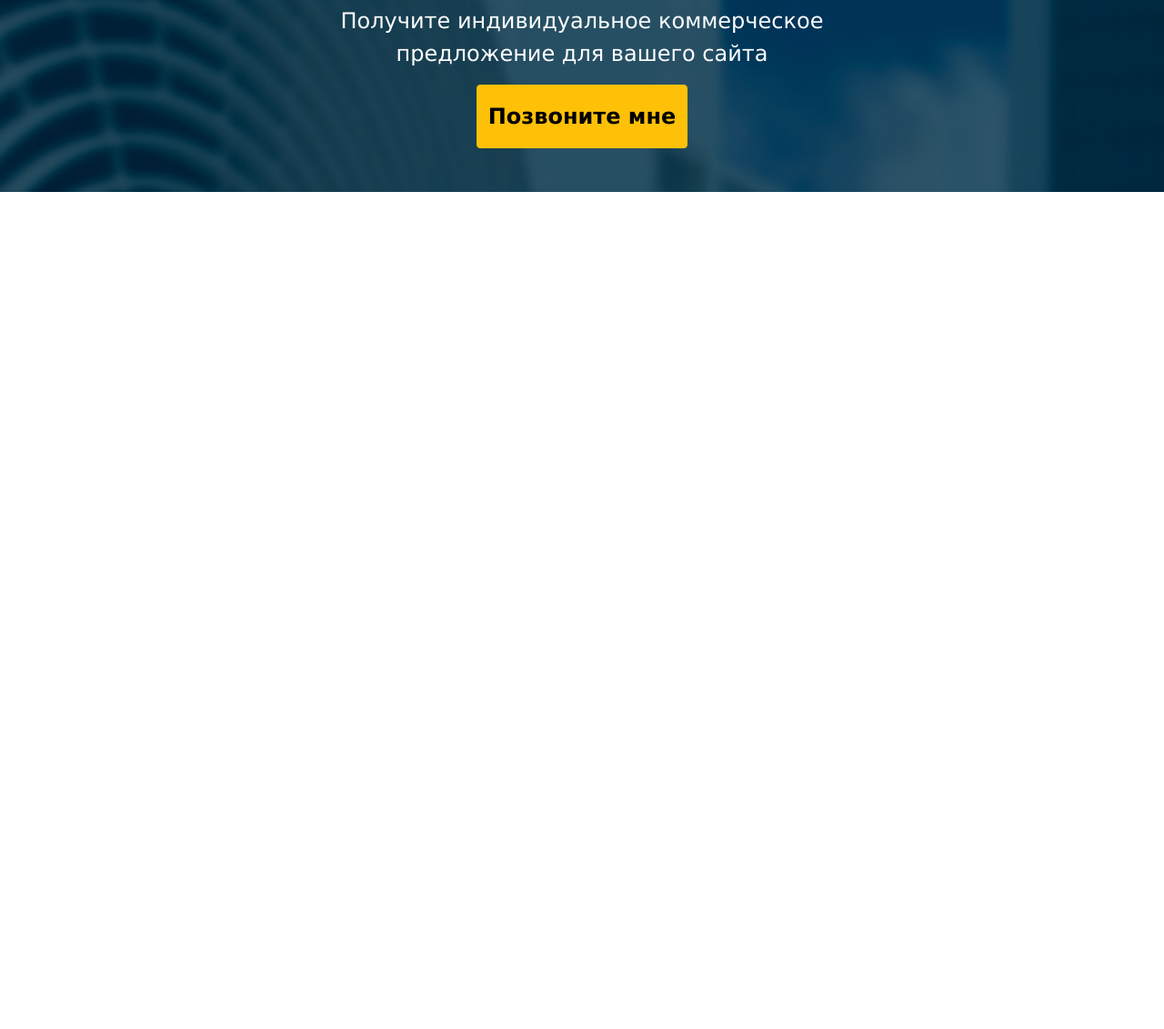
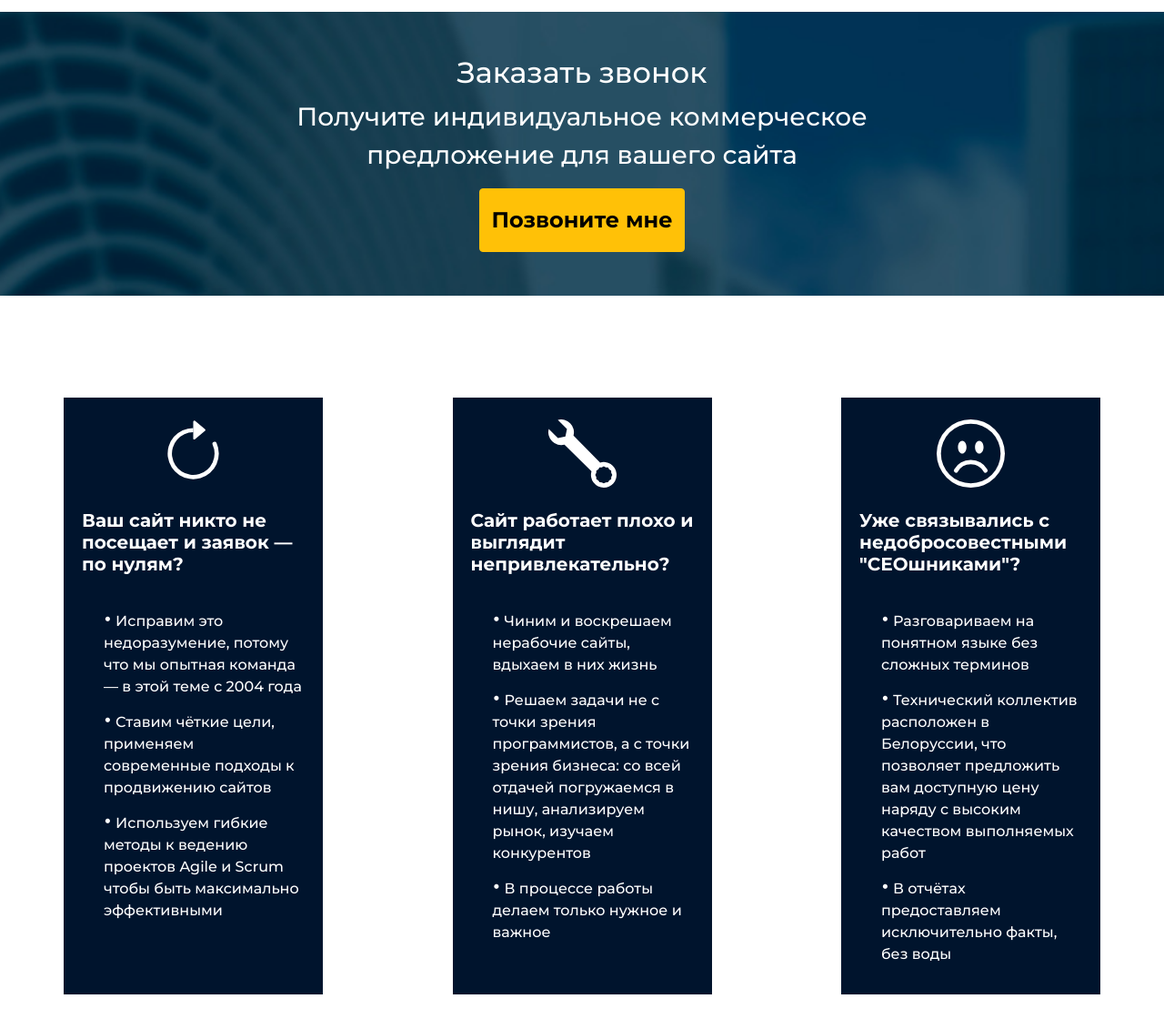
Before and after one commit to ananevandrei11/velesdigital_lp, a website: page src/views/index.html in a window 1280 px wide. Shown: the part 1574-2705 px from the top of the page at 91% size. Before the commit the page ends 1833 px from the top, so only its background shows below. Drawn offline with nearby package versions, Linux system fonts and the light colour scheme; files that its build step writes are made by us from their sources; files whose address does not match are found by name.

Commit message:
12/03/21 00:15 MSK

```diff
--- /dev/null
+++ b/src/components/block.html
@@ -0,0 +1,34 @@
+<section class="block container py-5">
+	<div class="row d-flex justify-content-center justify-content-lg-between gap-3 mt-3">
+		<div class="col-10 col-md-8 col-lg-3 block__card d-flex flex-column align-items-center">
+				<img src="img/arrow-clockwise.svg" class="block__img my-4" alt="CHANGE">
+				<h5 class="fw-bold mb-4 ms-2">Ваш сайт никто не посещает и заявок — по нулям?</h5>
+				<ul class="block__list mb-5 me-2">
+					<li class="my-2"><span class="fs-3 lh-1">&bull;</span> Исправим это недоразумение, потому что мы опытная команда — в этой теме  с 2004 года</li>
+					<li class="my-2"><span class="fs-3 lh-1">&bull;</span> Ставим чёткие цели, применяем современные подходы к продвижению сайтов</li>
+					<li class="my-2"><span class="fs-3 lh-1">&bull;</span> Используем гибкие методы к ведению проектов Agile и Scrum чтобы быть максимально эффективными</li>
+				</ul>
+		</div>
+
+		<div class="col-10 col-md-8 col-lg-3 block__card d-flex flex-column align-items-center">
+				<img src="img/wrench.svg" class="block__img my-4" alt="FIX">
+				<h5 class="fw-bold mb-4 ms-2">Сайт работает плохо и выглядит непривлекательно?</h5>
+					<ul class="block__list mb-4 me-2">
+						<li class="my-2"><span class="fs-3 lh-1">&bull;</span> Чиним и воскрешаем нерабочие сайты, вдыхаем в них жизнь</li>
+						<li class="my-2"><span class="fs-3 lh-1">&bull;</span> Решаем задачи не с точки зрения программистов, а с точки зрения бизнеса: со всей отдачей погружаемся в нишу, анализируем рынок, изучаем конкурентов</li>
+						<li class="my-2"><span class="fs-3 lh-1">&bull;</span> В процессе работы делаем только нужное и важное</li>
+					</ul>
+		</div>
+
+		<div class="col-10 col-md-8 col-lg-3 block__card d-flex flex-column align-items-center">
+				<img src="img/emoji-frown.svg" class="block__img my-4" alt="BAD EXECUTOR">
+				<h5 class="fw-bold mb-4 ms-2">Уже связывались с недобросовестными "СЕОшниками"?</h5>
+					<ul class="block__list mb-4 me-2">
+						<li class="my-2"><span class="fs-3 lh-1">&bull;</span> Разговариваем на понятном языке без сложных терминов</li>
+						<li class="my-2"><span class="fs-3 lh-1">&bull;</span> Технический коллектив расположен в Белоруссии, что позволяет предложить вам доступную цену наряду с высоким качеством выполняемых работ</li>
+						<li class="my-2"><span class="fs-3 lh-1">&bull;</span> В отчётах предоставляем исключительно факты, без воды</li>
+					</ul>
+		</div>
+
+		</div>
+</section>
--- a/src/components/info.html
+++ b/src/components/info.html
@@ -19,27 +19,27 @@
 		<div class="row d-flex gap-5 justify-content-between mt-3">
 			<div class="info__item d-flex flex-column justify-content-center align-items-center col-12 col-sm-4 col-md-3 border border-dark rounded bg-primary p-2">
 				<img src="img/emoji-sunglasses.svg" class="info__item-img img-fluid w-25 h-25" alt="HAPPY CUSTOMERS">
-				<p class="info__item-text text-center fw-bolder">привлечение «тёплых» клиентов,
+				<p class="info__item-text text-center fs-5 fw-bolder">привлечение «тёплых» клиентов,
 					нуждающихся в вашем продукте</p>
 			</div>
 			<div class="info__item d-flex flex-column justify-content-center align-items-center col-12 col-sm-4 col-md-3 border border-dark rounded bg-primary p-2">
 				<img src="img/gear.svg" class="info__item-img img-fluid  w-25 h-25" alt="OPTIMIZATION">
-				<p class="info__item-text text-center fw-bolder">оптимизацию интерфейса сайта (он
+				<p class="info__item-text text-center fs-5 fw-bolder">оптимизацию интерфейса сайта (он
 					станет более удобным)</p>
 			</div>
 			<div class="info__item d-flex flex-column justify-content-center align-items-center col-12 col-sm-4 col-md-3 border border-dark rounded bg-primary p-2">
 				<img src="img/graph-up.svg" class="info__item-img img-fluid  w-25 h-25" alt="NEW MARKET">
-				<p class="info__item-text text-center fw-bolder">нахождение новых рынков сбыта
+				<p class="info__item-text text-center fs-5 fw-bolder">нахождение новых рынков сбыта
 					ваших товаров/услуг</p>
 			</div>
 			<div class="info__item d-flex flex-column justify-content-center align-items-center col-12 col-sm-4 col-md-3 border border-dark rounded bg-primary p-2">
 				<img src="img/person-plus.svg" class="info__item-img img-fluid  w-25 h-25" alt="CUSTOMERS PLUS">
-				<p class="info__item-text text-center fw-bolder">появление дополнительных клиентов,
+				<p class="info__item-text text-center fs-5 fw-bolder">появление дополнительных клиентов,
 					а значит – рост продаж</p>
 			</div>
 			<div class="info__item d-flex flex-column justify-content-center align-items-center col-12 col-sm-4 col-md-3 border border-dark rounded bg-primary p-2">
 				<img src="img/stopwatch.svg" class="info__item-img img-fluid  w-25 h-25" alt="LONG TIME">
-				<p class="info__item-text text-center fw-bolder">отличие от контекстной рекламы,
+				<p class="info__item-text text-center fs-5 fw-bolder">отличие от контекстной рекламы,
 					эффект от SEO – длительный</p>
 			</div>
 		</div>
--- a/src/components/order.html
+++ b/src/components/order.html
@@ -3,7 +3,7 @@
 	<div class="row flex-column justify-content-center align-items-center">
 		<div class="col-12 col-sm-6 d-flex flex-column justify-content-center align-items-center">
 			<h2 class="order__title fs-2 text-center">Заказать звонок</h2>
-			<p class="order__text fs-4 text-center">Получите индивидуальное коммерческое предложение для вашего сайта</p>
+			<p class="order__text fs-3 text-center">Получите индивидуальное коммерческое предложение для вашего сайта</p>
 			<button type="button" class="btn btn-warning fs-4 fw-bold py-3" data-bs-toggle="modal"
 				data-bs-target="#orderCall">Позвоните мне</button>
 		</div>
--- /dev/null
+++ b/src/scss/_block.scss
@@ -0,0 +1,10 @@
+.block {
+	&__card {
+		background-color: rgb(0,20,45);
+		color: #fff;
+	}
+	&__img {
+		width: 75px;
+		height: 75px;
+	}
+}
--- a/src/scss/style.scss
+++ b/src/scss/style.scss
@@ -7,7 +7,7 @@ html {
 	overflow-x: hidden !important;
 }
 body {
-	font-family: Verdana, Geneva, Tahoma, sans-serif;
+	font-family: 'Montserrat', sans-serif;
 	position: relative;
 	overflow-x: hidden !important;
 }
@@ -22,3 +22,4 @@ body, .modal, .modal-open, .header {
 @import "_top.scss";
 @import "_info.scss";
 @import "_order.scss";
+@import "_block.scss";
--- a/src/views/index.html
+++ b/src/views/index.html
@@ -6,6 +6,8 @@
 	<meta name="viewport" content="width=device-width, initial-scale=1">
 	<title>Document</title>
 	<link rel="stylesheet" href="css/vendor/vendors.min.css">
+	<link rel="preconnect" href="https://fonts.gstatic.com">
+<link href="https://fonts.googleapis.com/css2?family=Montserrat:wght@100;200;300;500;600;700;800&display=swap" rel="stylesheet">
 	<link rel="stylesheet" href="css/style.min.css">
 </head>
 <body>
@@ -14,6 +16,7 @@
 	@@include('../components/top.html')
 	@@include('../components/info.html')
 	@@include('../components/order.html')
+	@@include('../components/block.html')
 	@@include('../components/why.html')
 	</main>
 	<script src="js/vendors/vendors.min.js"></script>
```
Also changed, not shown: dev/index.html (+42 -6 lines), dev/css/style.min.css, dev/img/arrow-clockwise.svg (added), dev/img/emoji-frown.svg (added), dev/img/wrench.svg (added), src/img/arrow-clockwise.svg (added), src/img/emoji-frown.svg (added), src/img/wrench.svg (added).
